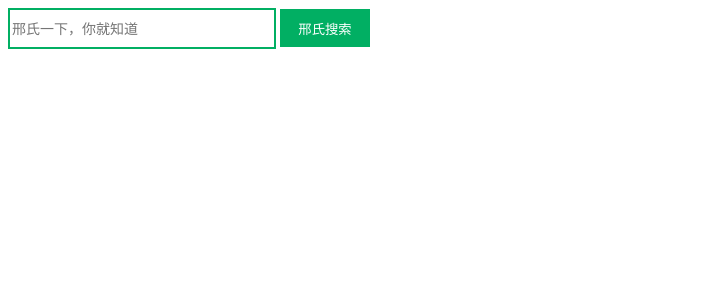
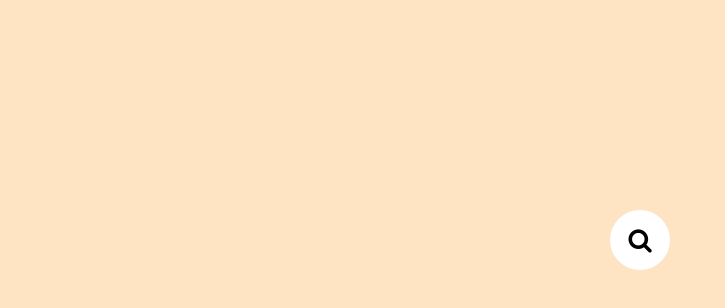
Before and after one commit to XJHxjh666/XJH.github.io, a plain HTML site: page index.html in a window 1280 px wide. Shown: the whole page, without its empty margins (0-725 px from the left). Drawn offline with Linux system fonts and the light colour scheme.

Commit message:
Update index.html

```diff
--- a/index.html
+++ b/index.html
@@ -1,41 +1,134 @@
 <!DOCTYPE html>
 <html>
+
+
 	<head>
-		<meta charset="utf-8">
-		<title>邢氏搜索</title>
-		<style type="text/css">
 
-			form .text {
-				display: inline-block;
-				border: 0;
-				width: 260px;
-				height: 35px;
-				font-size: 14px;
-				outline: none;
+		<style>
 
-				border: 2px solid #01af63;
+			    @font-face {
+			        font-family: 'FontAwesome';
+			        src: url('./fontawesome-webfont.eot');
+			        src: url('./fontawesome-webfont.eot') format('embedded-opentype'),
+			            url('./fontawesome-webfont.woff2') format('woff2'), url('.fontawesome-webfont.woff') format('woff'),
+			            url('./fontawesome-webfont.ttf') format('truetype'),
+			            url('./fontawesome-webfont.svg') format('svg');
+			        font-weight: normal;
+			        font-style: normal;
 			    }
 
-			form .search {
+			    .search-box {
+			        font-family: FontAwesome;
+			        position: absolute;
+			        top: 30%;
+			        left: 50%;
+			        transform: translate(-50%, -50%);
+			        background: #ffffff;
+			        height: 40px;
+			        border: 10px;
+			        border-radius: 40px;
+			        padding: 10px;
+			        opacity: 0;
+			        transition-delay: 99999999s;
+			        transition-duration: 1s;
+			    }
 
-				width: 90px;
-				height: 38px;
-				border: 0;
+			    .search-box:hover>.search-txt {
+			        width: 240px;
+			        padding: 0 6px;
+			    }
+
+			    .search-box:hover>.search-btn {
+			        color: white;
+			        background: black;
+			    }
+
+			    .search-btn {
+			        transition: 0.5s;
+			        font-family: FontAwesome;
+			        font-size: 25px;
+			        color: black;
+			        float: right;
+			        width: 40px;
+			        height: 40px;
+			        border: 10px;
+			        border-radius: 50%;
+			        background: #ffffff;
+			        display: flex;
+			        justify-content: center;
+			        align-items: center;
+			        text-decoration: none;
+			    }
+
+			    .search-txt {
+			        border: none;
+			        background: none;
 			        outline: none;
-				cursor: pointer;
-				/*   cursor: pointer;   鼠标悬停或点击时button时鼠标变成其他图标  */
-				text-align: center;
-				line-height: 40px;
-				background-color: #01af63;
-				color: #FFFFFF;
+			        float: left;
+			        padding: 0;
+			        color: rgb(51, 159, 150);
+			        font-size: 16px;
+			        transition: 0.6s;
+			        line-height: 50px;
+			        width: 0px;
 			    }
+
+			    @keyframes flash {
+			        50% {
+			            transform: scale(1.5);
+			        }
+
+			        80% {
+			            transform: rotate(-60deg);
+			        }
+
+			        100% {
+			            transform: rotate(30deg);
+			        }
+
+
+			    }
+			    html:hover .search-box {
+			        opacity: 1;
+			        transition-delay: 0s;
+			        transition-duration: 0s;
+			    }
+
 			</style>
 		</head>
-	<body>
+	<body style="background-color: bisque;">
 
-		<form target="_blank" method="get" action="https://cn.bing.com/search?q">
-			<input type="text" placeholder="邢氏一下，你就知道" name="word" class="text" />
-			<input type="submit" value="邢氏搜索" class="search">
-		</form>
+		<center>
+		    <div class="search-box">
+		        <input class="search-txt" type='text' id='inp' placeholder="邢氏一下，你就知道"/>
+		        <input class="search-btn" type='button' id='btn' value='&#xf002' />
+		    </div>
+			<div>
+			</div>
+		</center>
+
+
 		</body>
+
+
+	<script>
+	    var oInp = document.getElementById('inp');
+	    var oBtn = document.getElementById('btn');
+
+	    oBtn.onclick = function () {
+	        Search();
+	    }
+
+	    document.onkeydown = function () {
+	        if (event.keyCode == 13) {
+	            Search();
+	        }
+	    }
+
+	    function Search() {
+	        var url = 'https://www.baidu.com/s?wd=' + oInp.value;
+	        window.open(url);
+	    }
+	</script>
+
 	</html>
```
Lines whose indentation alone changed are shown as unchanged.
